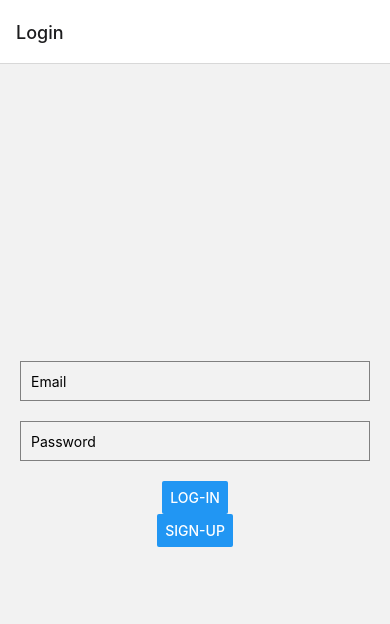
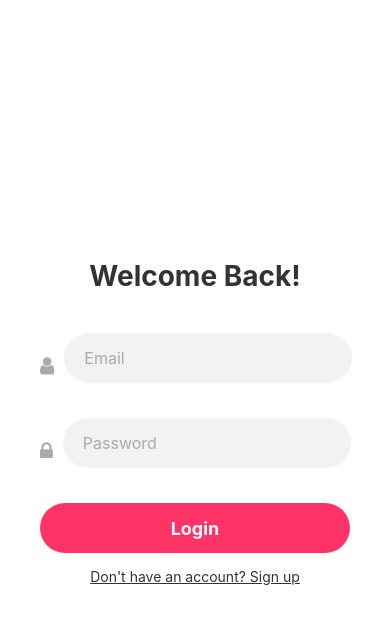
Before and after one commit to DawitSishu/EventPlanner, a React Native app: screen /Login in a window 390 px wide. Shown: the top 624 px of the page. Built offline with nearby package versions, Linux system fonts and the light colour scheme.

Commit message:
login page styled

```diff
--- a/App.js
+++ b/App.js
@@ -14,7 +14,13 @@ const Stack = createStackNavigator();
 export default  function App  () {
   return (
     <NavigationContainer>
-      <Stack.Navigator initialRouteName="Login">
+      <Stack.Navigator
+        initialRouteName="Login"
+        // screenOptions={{
+        //   headerShown: false,
+        // }}
+        screenOptions={{ headerMode: 'none' }}
+      >
           <Stack.Screen
             name="Login"
             component={Login}
--- a/components/Login.js
+++ b/components/Login.js
@@ -1,7 +1,8 @@
 import React, { useState } from 'react';
 import { View, TextInput, Button, ActivityIndicator,StyleSheet,Alert } from 'react-native';
 import { useNavigation } from '@react-navigation/native';
-
+import {  TouchableOpacity, Text } from 'react-native';
+import Icon from 'react-native-vector-icons/FontAwesome';
 
 const LoginScreen = ({ route }) => {
   const { firebaseConfig } = route.params;
@@ -54,32 +55,43 @@ const LoginScreen = ({ route }) => {
 
 
   return (
+      loading ? (
                 <View style={styles.container}>
-
-      {loading ? (
                   <ActivityIndicator size="large" color="blue" />
+              </View>
            )  : (
-            <>
+              <View style={styles.container}>
+              <Text style={styles.title}>Welcome Back!</Text>
+              <View style={styles.inputContainer}>
+                <Icon name="user" size={20} color="#aaa" style={styles.icon} />
                 <TextInput
-        placeholder="Email"
+                  style={styles.input}
                   value={email}
                   onChangeText={setEmail}
+                  placeholder="Email"
+                  placeholderTextColor="#aaa"
+                />
+              </View>
+              <View style={styles.inputContainer}>
+                <Icon name="lock" size={20} color="#aaa" style={styles.icon} />
+                <TextInput
                   style={styles.input}
-      />
-      <TextInput
                   placeholder="Password"
+                  placeholderTextColor="#aaa"
                   value={password}
                   onChangeText={setPassword}
                   secureTextEntry
-        style={styles.input}
                 />
-      <Button title="Log-In" onPress={handleEmailLogin} />
-      <Button title="Sign-Up" onPress={goSignIn} />
-      </>
+              </View>
+              <TouchableOpacity style={styles.button} onPress={handleEmailLogin} >
+                <Text style={styles.buttonText}>Login</Text>
+              </TouchableOpacity>
+              <TouchableOpacity onPress={goSignIn}>
+                <Text style={styles.signupText}>Don't have an account? Sign up</Text>
+              </TouchableOpacity>
+            </View>
            )
-       }
 
-    </View>
   );
 };
 
@@ -88,15 +100,58 @@ const styles = StyleSheet.create({
     flex: 1,
     justifyContent: 'center',
     alignItems: 'center',
-      paddingHorizontal: 20,
+    backgroundColor: '#fff',
+    paddingHorizontal: 40,
+  },
+  title: {
+    fontSize: 28,
+    fontWeight: 'bold',
+    marginBottom: 40,
+    color: '#333',
+  },
+  inputContainer: {
+    width: '100%',
+    flexDirection: 'row',
+    alignItems: 'center',
+    marginBottom: 20,
+  },
+  icon: {
+    marginRight: 10,
   },
   input: {
+    flex: 1,
+    height: 50,
+    borderRadius: 25,
+    backgroundColor: '#f2f2f2',
+    marginBottom: 15,
+    paddingHorizontal: 20,
+    fontSize: 16,
+    color: '#333',
+  },
+  button: {
     width: '100%',
-      height: 40,
-      borderWidth: 1,
-      borderColor: 'gray',
-      marginBottom: 20,
-      paddingHorizontal: 10,
+    height: 50,
+    borderRadius: 25,
+    backgroundColor: '#ff3366',
+    justifyContent: 'center',
+    alignItems: 'center',
+    marginBottom: 15,
+  },
+  buttonText: {
+    color: '#fff',
+    fontSize: 18,
+    fontWeight: 'bold',
+  },
+  forgotPasswordText: {
+    color: '#888',
+    fontSize: 14,
+    marginBottom: 15,
+    textDecorationLine: 'underline',
+  },
+  signupText: {
+    color: '#333',
+    fontSize: 14,
+    textDecorationLine: 'underline',
   },
 });
 
--- a/components/MyEvents.js
+++ b/components/MyEvents.js
@@ -8,12 +8,7 @@ import { useIsFocused } from '@react-navigation/native';
 import UpdateEvent from './UpdateEvent';
 
 const styles = StyleSheet.create({
-  container: {
-    flex: 1,
-    justifyContent: 'center',
-    alignItems: 'center',
-    padding: 20,
-  },
+
     eventItem: {
       backgroundColor: '#f9f9f9',
       borderRadius: 8,
--- a/components/UpdateEvent.js
+++ b/components/UpdateEvent.js
@@ -34,6 +34,7 @@ export default function UpdateEvent ({route}) {
           });
           //alert msg
           console.log('Event updated successfully');
+          setLoader(false);
           navigation.goBack();
         // fetchEventsFromFirestore();
         } catch (error) {
@@ -97,12 +98,10 @@ export default function UpdateEvent ({route}) {
 };
 
 const styles = StyleSheet.create({
-    container: {
-        flex: 1,
-        justifyContent: 'center',
-        alignItems: 'center',
-        padding: 20,
-      },
+  container: {
+    flex: 1,
+    padding: 20,
+  },
   input: {
     height: 40,
     borderColor: 'gray',
```
Lines whose indentation alone changed are shown as unchanged.
